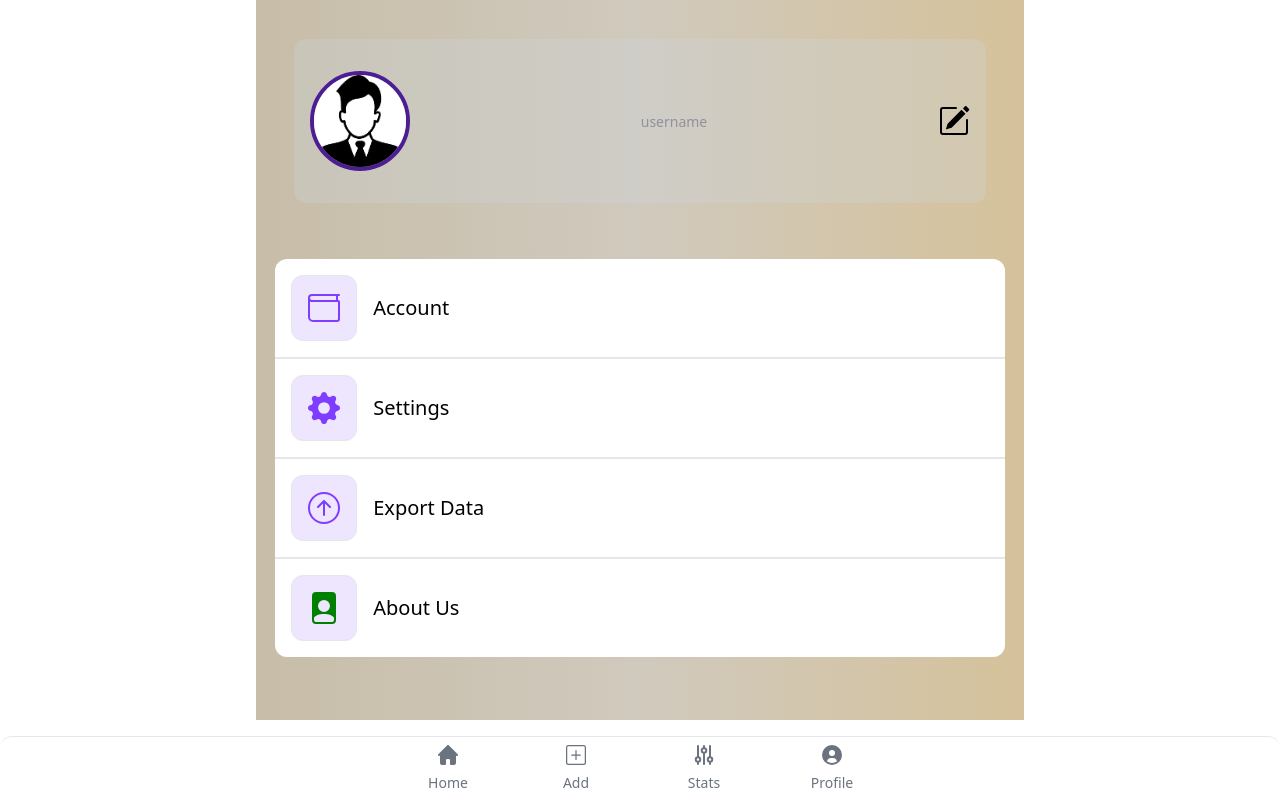
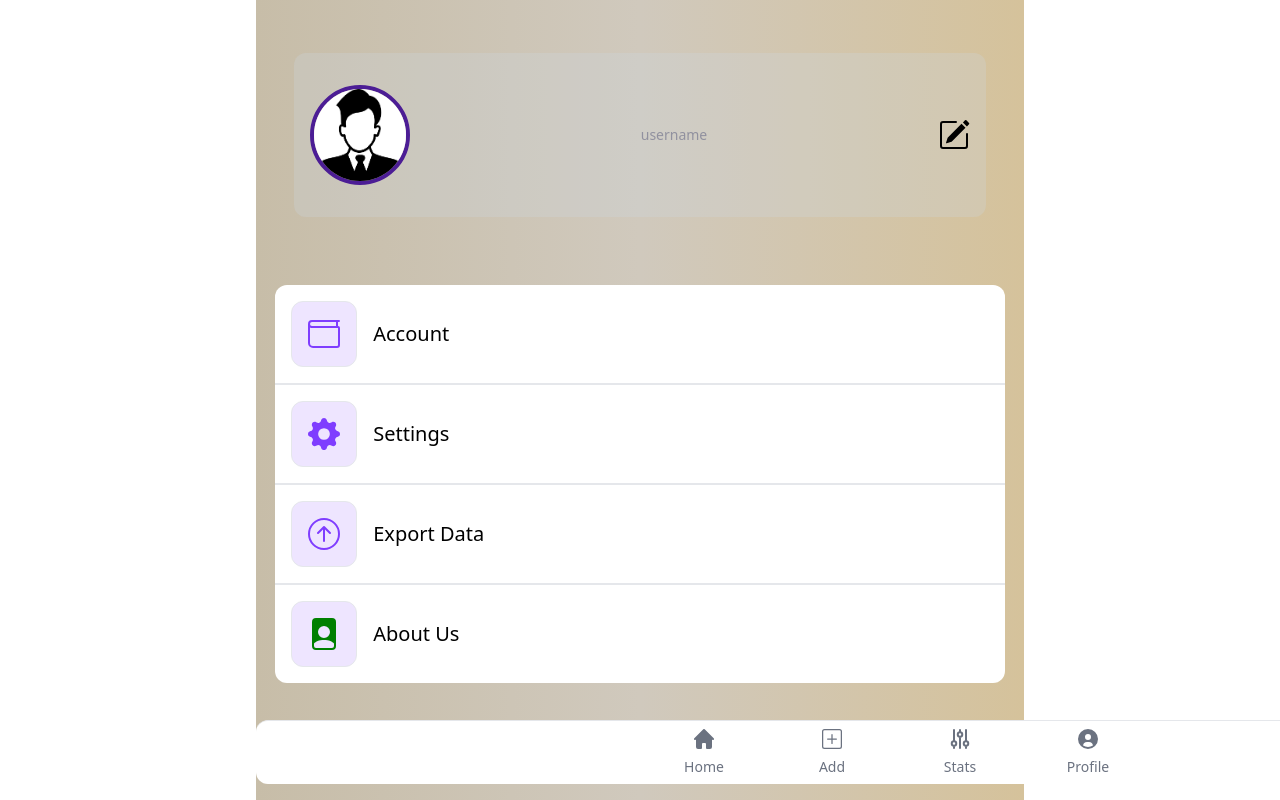
Before and after one commit to ShanMuhammad23/expensetrackerreact, a React (Create React App) app: page /Profile in a window 1280 px wide. Built offline with nearby package versions, Linux system fonts and the light colour scheme.

Commit message:
Menu issue fixed

```diff
--- a/src/Components/RecentTransactions.jsx
+++ b/src/Components/RecentTransactions.jsx
@@ -44,9 +44,8 @@ const RecentTransactions = () => {
   };
 
   return (
-    <div className="flex flex-col gap-4 mb-24">
-      {/* Filter Buttons */}
-      <div className="text-white w-full flex justify-between gap-2 mb-6 border-2 border-white rounded-full">
+    <div className="flex flex-col gap-4 pb-24">
+      <div className="text-white w-full flex justify-between gap-2  border-2 border-white rounded-full">
         {buttons.map((button, index) => (
           <button
             key={index}
--- a/src/sections/Menu.jsx
+++ b/src/sections/Menu.jsx
@@ -1,7 +1,7 @@
 import { Link } from "react-router-dom";
 const Menu = () => {
   return (
-    <div className="fixed bottom-0 left-0 z-50 w-full h-16 bg-white border-t border-gray-200 dark:bg-gray-700 dark:border-gray-600 rounded-xl">
+    <div className="fixed bottom-4 h-16 w-full z-50   bg-white border-t border-gray-200 dark:bg-gray-700 dark:border-gray-600 rounded-xl">
       <div className="grid h-full max-w-lg grid-cols-4 mx-auto font-medium">
         <Link
           to="/HomePage"
@@ -84,6 +84,7 @@ const Menu = () => {
           </span>
         </Link>
       </div>
+
     </div>
   );
 };
--- a/src/sections/Profile.jsx
+++ b/src/sections/Profile.jsx
@@ -14,7 +14,7 @@ const Profile = () => {
         initial={{ opacity: 0.5 }}
         whileInView={{ opacity: 1 }}
         id="Profile"
-        className="bg-gradient-to-r from-[#c7bda8] via-[#d0c9bd] to-[#d5c29b] flex flex-col   h-[90vh] pb-6"
+        className="bg-gradient-to-r from-[#c7bda8] via-[#d0c9bd] to-[#d5c29b] flex flex-col   h-[100vh] pb-16"
       >
         <section className=" flex items-center w-[90%] rounded-xl m-auto justify-between bg-slate-300 bg-opacity-25 px-4 py-8">
           <div>
```
